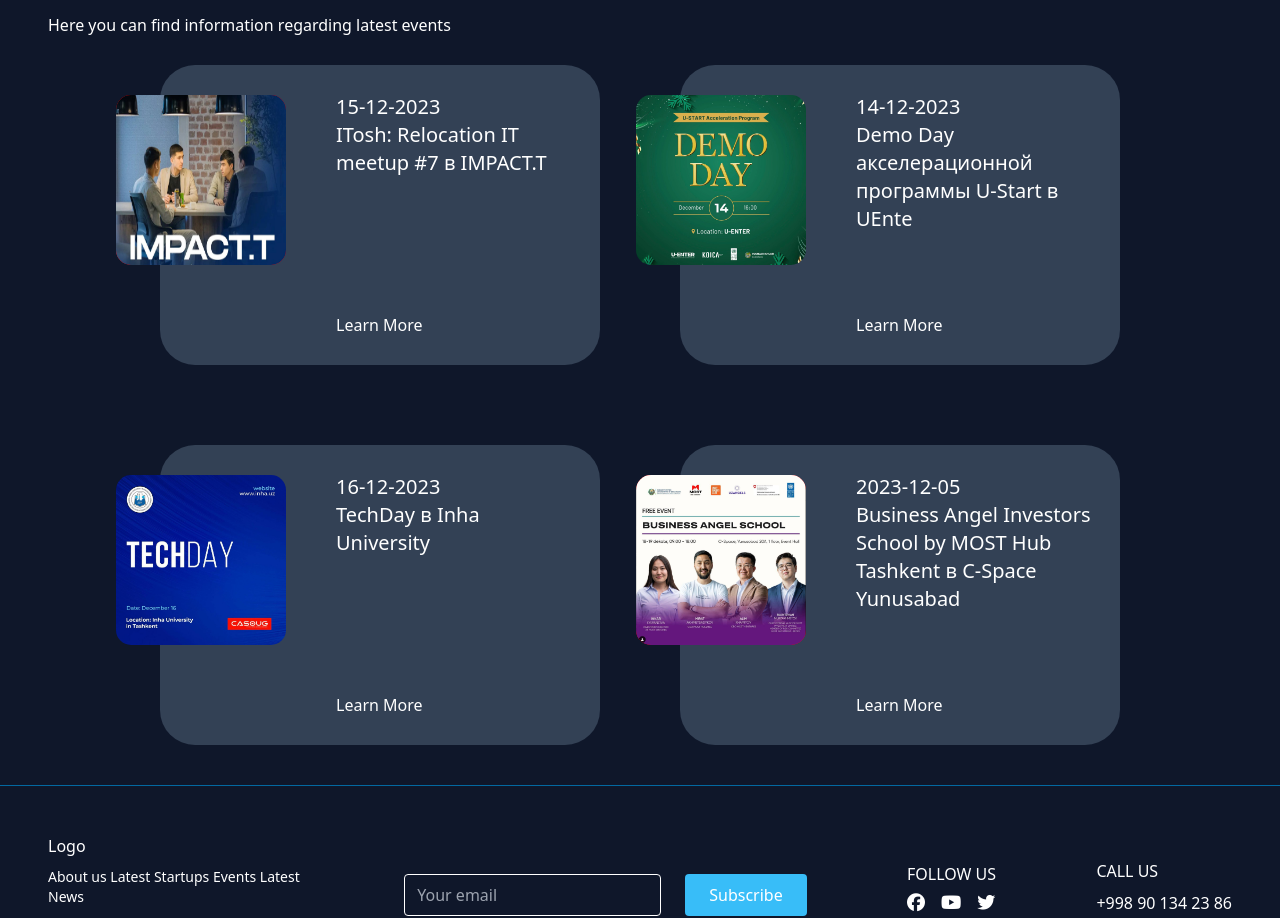
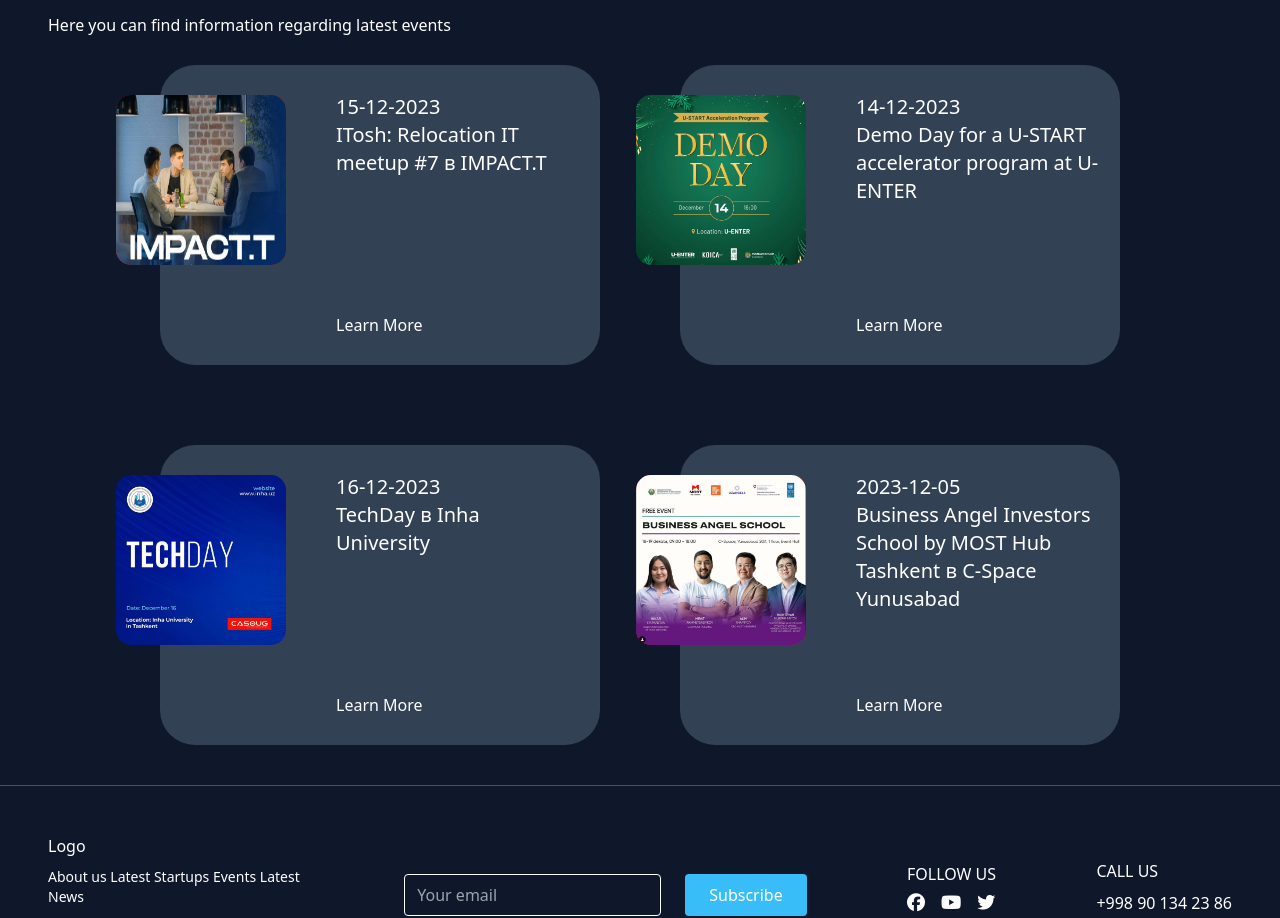
Before and after one commit to TimurRahkmatov/startup, a React (Vite) app: page / in a window 1280 px wide. Shown: the part 1264-2182 px from the top of the page. Built offline with nearby package versions, Linux system fonts and the light colour scheme.

Commit message:
edit event card

```diff
--- a/src/Components/Cards/EventsCard/EventsCard.jsx
+++ b/src/Components/Cards/EventsCard/EventsCard.jsx
@@ -59,7 +59,7 @@ const EventsCard = () => {
           <div>
             <p className="xl:text-xl sm:text-sm md:text-xl lg:text-xl">14-12-2023</p>
             <h3 style={{ width: "95%" }} className="xl:text-xl sm:text-sm md:text-xl lg:text-xl">
-            Demo Day акселерационной программы U-Start в UEnte
+            Demo Day for a U-START accelerator program at U-ENTER
             </h3>
           </div>
           <button>Learn More</button>
```
